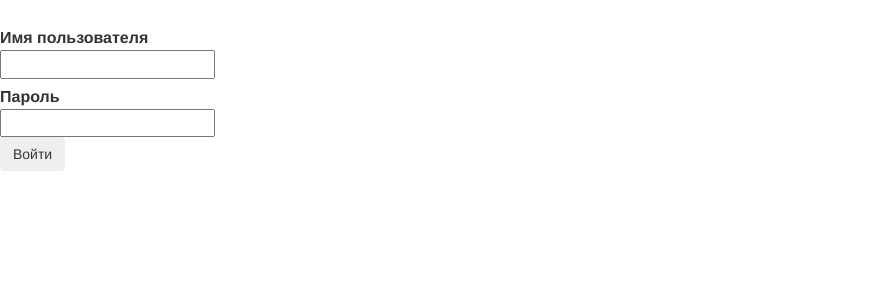
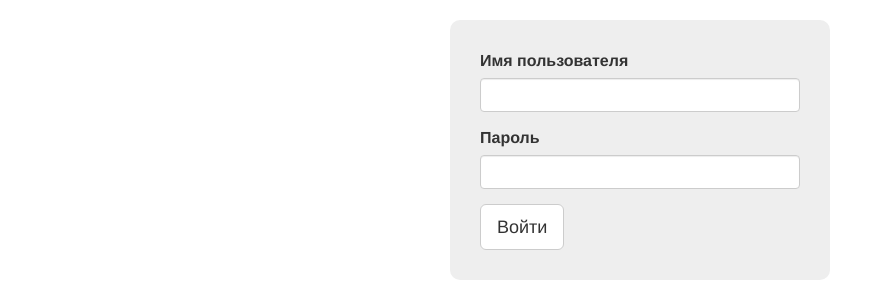
Before and after one commit to bolvano/dfk, a Django app: template pgups/templates/pgups/login.html in a window 1280 px wide. Shown: the part 51-351 px from the top of the page, without its empty margins (0-893 px from the left). Run offline with Django 3.2, Linux system fonts and the light colour scheme; the template is opened without the code that fills it, so the values that code supplies are empty; some libraries are stand-ins or nearby versions.

Commit message:
judequinn.angularjs login form

```diff
--- a/pgups/static/css/main.css
+++ b/pgups/static/css/main.css
@@ -279,6 +279,14 @@ select.ng-invalid.ng-dirty {
   overflow: hidden;
   border-top: 1px solid #979a9d;
 }
+/* Login form */
+/*============*/
+.login-form {
+  padding: 30px;
+  padding-bottom: 15px;
+  background-color: #eee;
+  border-radius: 10px;
+}
 @-webkit-keyframes greenish {
   0% {
     background-color: rgba(128,255,128,0.6);
--- a/pgups/templates/pgups/login.html
+++ b/pgups/templates/pgups/login.html
@@ -1,28 +1,28 @@
-{% extends "pgups/base.html" %}
+{% extends 'pgups/base.html' %}
 {% block content %}
-    <div id="login">
-        <form class="form-horizontal" name="LoginForm" action="/login/" method="post">
-        {% csrf_token %}
-        {% if next %}
-            <input type="hidden" name="next" value="{{ next }}" />
-        {% endif %}
-        <div class="control-group">
-            <label class="control-label" for="username">Имя пользователя</label>
-            <div class="controls">
-                <input type="text" id="username" name="username">
-            </div>
-        </div>
-        <div class="control-group">
-            <label class="control-label" for="password">Пароль</label>
-            <div class="controls">
-                <input type="password" name="password" id="password">
-            </div>
-        </div>
-        <div class="control-group">
-            <div class="controls">
-                <button type="submit" class="btn">Войти</button>
-            </div>
-        </div>
-        </form>
-    </div>
+	<div class="container">
+
+		<div class="login-form col-lg-4 col-lg-offset-4 col-md-6 col-md-offset-3">
+
+			<form name="LoginForm" role="form" action="/login/" method="post"> {% csrf_token %}
+
+				<div class="form-group">
+					<label for="username">Имя пользователя</label>
+					<input type="text" name="username" class="form-control" id="username">
+				</div>
+
+				<div class="form-group">
+					<label for="password">Пароль</label>
+					<input type="password" name="password" class="form-control" id="password">
+				</div>
+
+				<div class="form-group">
+						<button type="submit" class="login-button btn btn-default btn-lg">Войти</button>
+				</div>
+
+			</form>
+
+		</div>
+
+	</div>
 {% endblock %}
```
